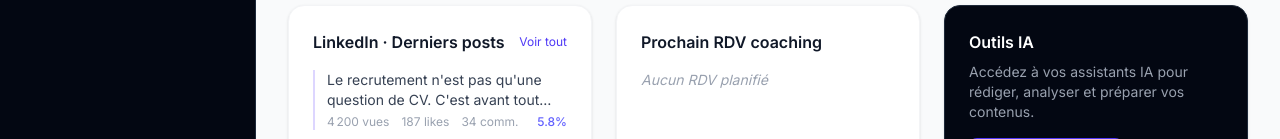
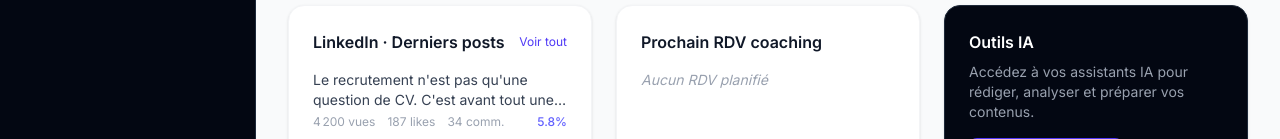
Before and after one commit to rosevuillier7-ui/LaManufactureRH, a Next.js app: page / in a window 1280 px wide. Shown: the part 661-800 px from the top of the page. Built offline with nearby package versions, Linux system fonts and the light colour scheme.

Commit message:
style(design): FINDING-006 — replace colored left-border on LinkedIn posts with horizontal divider

```diff
--- a/app/page.tsx
+++ b/app/page.tsx
@@ -203,7 +203,7 @@ export default function Home() {
           </div>
           <div className="space-y-3">
             {data.posts.slice(0, 3).map((post) => (
-              <div key={post.id} className="border-l-2 border-violet-200 pl-3">
+              <div key={post.id} className="border-b border-gray-50 pb-3 last:border-b-0 last:pb-0">
                 <p className="text-sm text-gray-700 line-clamp-2">{post.contenu}</p>
                 <div className="flex gap-3 mt-1 text-xs text-gray-400">
                   <span>{post.vues.toLocaleString("fr-FR")} vues</span>
```
